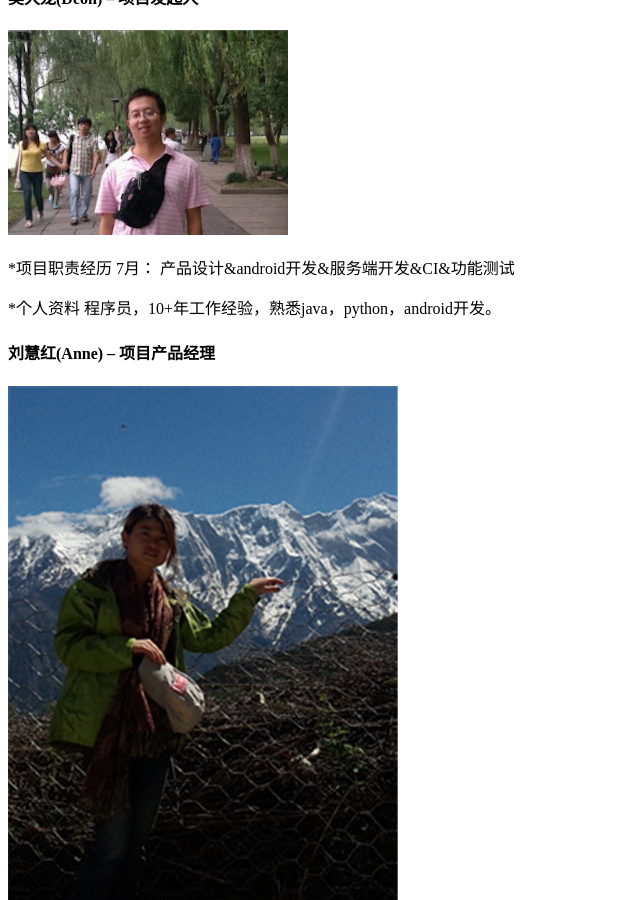
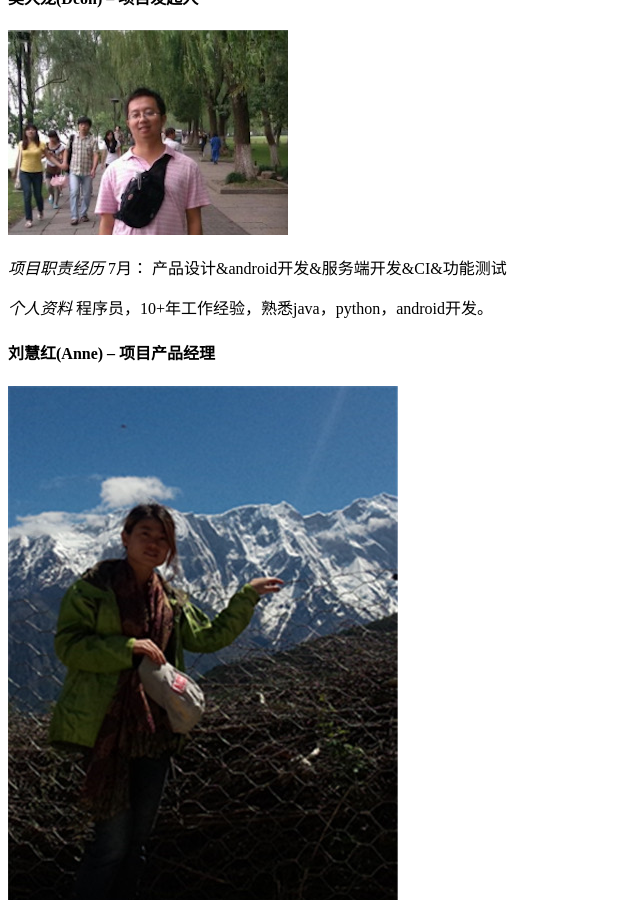
Before and after one commit to deonwu/vdating, a Jekyll site: the page built from pages/team.md, in a window 1280 px wide and 900 px high, scrolled down 753 px. Shown: the whole window, without its empty margins (0-640 px from the left). Built offline with Jekyll 4.4.1, drawn with Linux system fonts in a browser that asks for light colours; Markdown is read by kramdown in place of the engine named in the settings.

```diff
--- a/pages/team.md
+++ b/pages/team.md
@@ -30,11 +30,10 @@ group: navigation
 #### 吴大龙(Deon) -- 项目发起人
 ![吴大龙](/images/deonwu.png)
 
-*项目职责经历
+*项目职责经历*
 7月： 产品设计&android开发&服务端开发&CI&功能测试
 
-
-*个人资料
+*个人资料*
 程序员，10+年工作经验，熟悉java，python，android开发。
 
 
@@ -73,7 +72,6 @@ group: navigation
 *个人资料*
 
 
-
 ##曾经参加成员列表
 * 无
 
```
